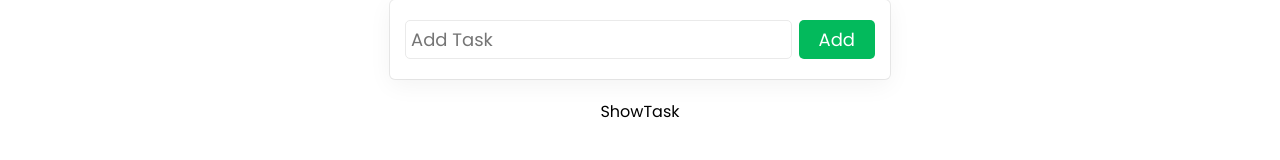
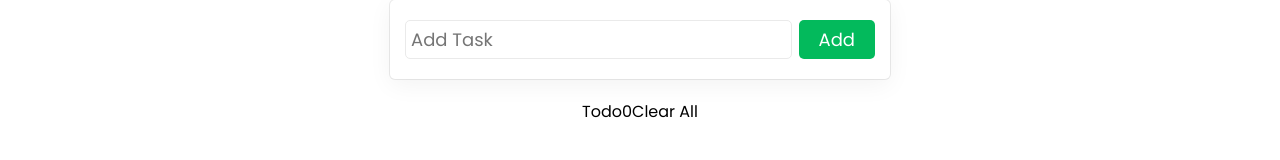
Before and after one commit to Avinash9694/To-Do-App, a React (Create React App) app: page / in a window 1280 px wide. Shown: the part 140-300 px from the top of the page. Built offline with nearby package versions, Linux system fonts and the light colour scheme.

Commit message:
added basic structure for showTask component

```diff
--- a/src/components/ShowTask.js
+++ b/src/components/ShowTask.js
@@ -1,7 +1,17 @@
 import React from "react";
 
 const ShowTask = () => {
-  return <div>ShowTask</div>;
+  return (
+    <section className="showTask">
+      <p className="head">
+        <span>
+          <span className="title">Todo</span>
+          <span className="count">0</span>
+        </span>
+        <span className="clearAll">Clear All</span>
+      </p>
+    </section>
+  );
 };
 
 export default ShowTask;
```
